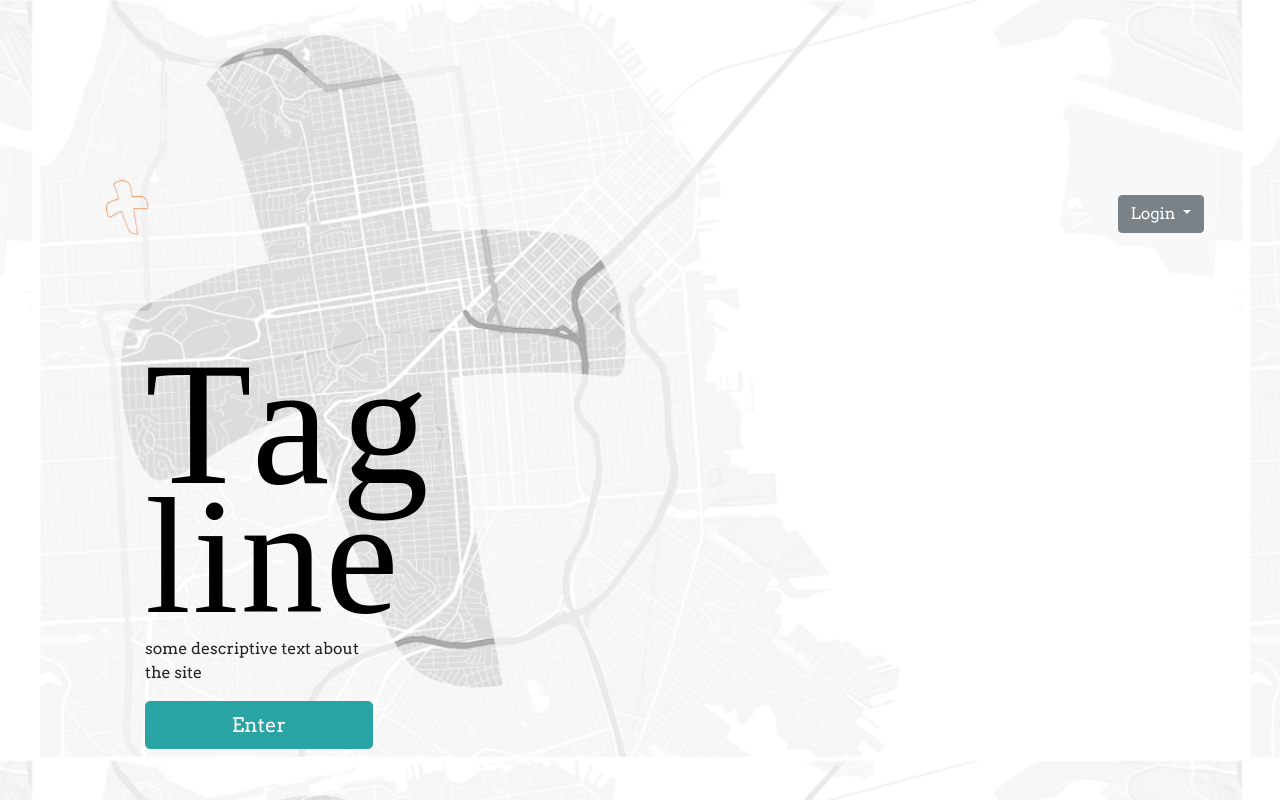
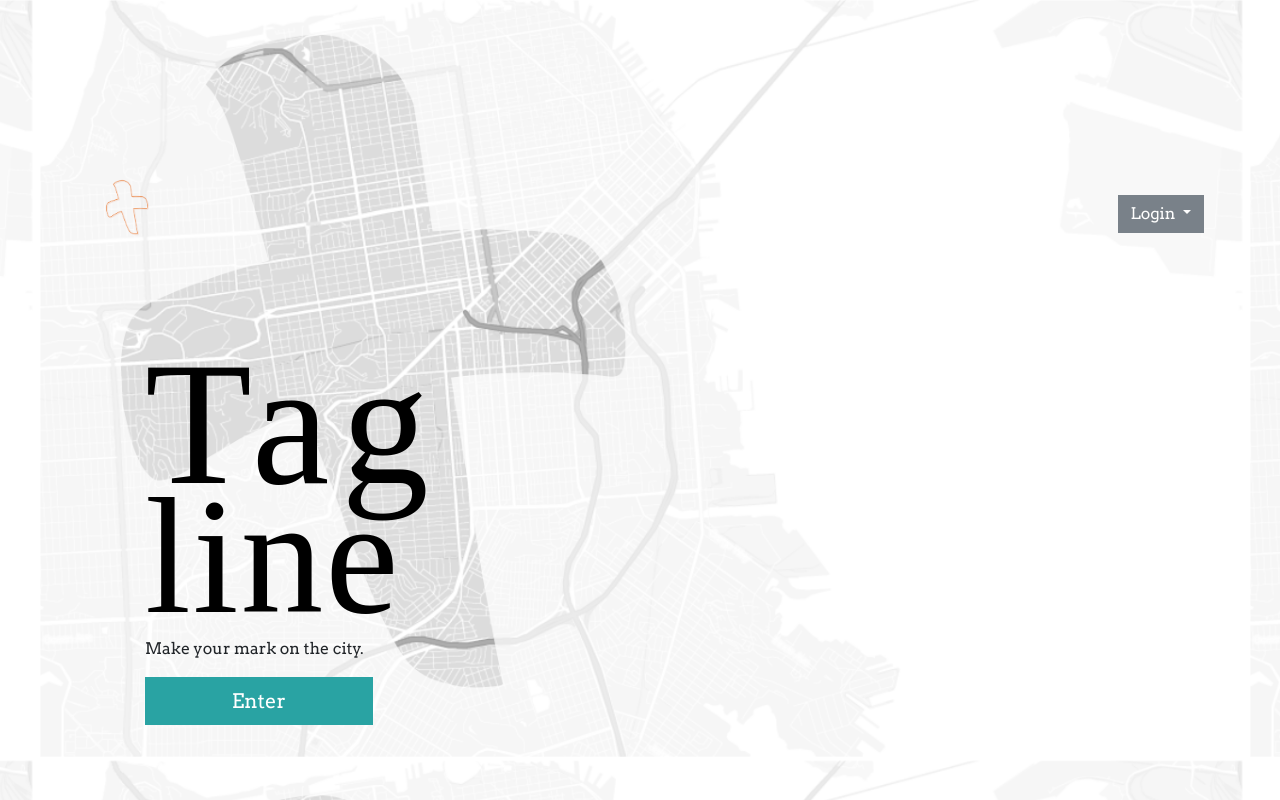
Before and after one commit to DrewForeman/tagline, a Flask app: page /test in a window 1280 px wide. Run offline with Flask 2, Linux system fonts and the light colour scheme; some libraries are stand-ins or nearby versions.

Commit message:
fixed issues with new tags

```diff
--- a/seed_data/genres.txt
+++ b/seed_data/genres.txt
@@ -1,6 +1,7 @@
 architecture
 art
 audio
+culture
 curiosities
 food
 history
--- a/server.py
+++ b/server.py
@@ -121,16 +121,18 @@ def handle_add_tag():
     video_url=request.form.get('video_url')
     genres=request.form.get('genres')
 
-    tag = add_tag_to_db(latitude,longitude,title,artist,details,primary_image)
+    tag = utils.add_tag_to_db(latitude,longitude,title,artist,details,primary_image)
+
+    print tag
 
     if audio_url:
-        add_media_to_db(tag.tag_id,audio_url,"audio")
+        utils.add_media_to_db(tag.tag_id,audio_url,"audio")
 
     if video_url:
-        add_media_to_db(tag.tag_id,video_url,"video")
+        utils.add_media_to_db(tag.tag_id,video_url,"video")
 
     genres = genres.split(',')
-    add_genres_to_db(tag.tag_id, genres)
+    utils.add_genres_to_db(tag.tag_id, genres)
 
     new_tag = {
         "tagId": tag.tag_id,
@@ -142,7 +144,8 @@ def handle_add_tag():
         "details": tag.details,
         "primaryImage": tag.primary_image,
         "media": [{media.media_id : {"media_type":media.media_type,
-                                     "url":media.media_url}} for media in tag.medias]
+                                     "url":media.media_url}} for media in tag.medias],
+        "comments": []
     }
 
     return jsonify(new_tag)
--- a/static/infodivs.js
+++ b/static/infodivs.js
@@ -83,7 +83,6 @@ function buildTagDisplayDiv(tag){
 /** Create basic image and title display that shows on load. */
 function createDisplayBase(tag){
   infoDiv = '<div class="card card-inverse">';
-  console.log(tag.comments[0])
   if (tag.primaryImage) {
     infoDiv += '<img class="card-img" src="'+tag.primaryImage+'" alt="Card image" style="width: 100%;">' +
                '<div class="card-img-overlay" style="background-color: rgba(51,51,51,0.6);" data-toggle="collapse" data-target="#'+tag.tagId+'" id="img-toggle-'+tag.tagId+'">' +
@@ -148,7 +147,7 @@ function addCommentsToDiv(tag) {
   // new comment form
   infoDiv += '<li class="list-group-item" id="add-comment-'+tag.tagId+'">' +
              '<form class="form input-group input-group-lg" id="comment-form-'+tag.tagId+'">' +
-             '<input type="text" class="form-control" placeholder="Say something..." aria-describedby="basic-addon1" id="new-comment-'+tag.tagId+'">' +
+             '<input type="text" class="form-control" placeholder="Say something..."  id="new-comment-'+tag.tagId+'">' +
              // '<input type="file" id="file-'+tag.tagId+'" accept="image/*" >' +
              '<i class="fa fa-microphone" aria-hidden="true"></i>' +
              '<i class="fa fa-picture-o" aria-hidden="true"></i>' +
@@ -263,6 +262,7 @@ function submitTag(lat, lng){
               'video_url': $('#video_url').val(),
               'genres': getGenreVals().toString()
               }
+      console.log(data)
 
       $.post('/new-tag.json', data, function(newTag){
         newTagMarker = createMarker(newMarkersArray[0].position,
@@ -277,9 +277,14 @@ function submitTag(lat, lng){
         clearClickMarker()
         buildTagDisplayDiv(newTag)
         bindMarkerInfo(newTagMarker, infoDiv, newTag, 0)
+        console.log('inside success function')
+        // $('#add-tag-form')[0].reset();
+        // $('#myModal').modal('hide');
+        // $('.genre').removeClass('active');
+      })
+        console.log('outside success function')
         $('#add-tag-form')[0].reset();
         $('#myModal').modal('hide');
         $('.genre').removeClass('active');
-      })
   });
 }
--- a/static/map.js
+++ b/static/map.js
@@ -84,6 +84,7 @@ function initMap() {
             $('div.card-img-overlay').click(function(){
               $(this).toggleClass('hidden-overlay');
             });
+
           });
       });
   } else {
--- a/static/maps.css
+++ b/static/maps.css
@@ -22,18 +22,6 @@ html, body {
 }
 
 
-/*textarea:-webkit-autofill {
-    background-color: rgb(255, 255, 255);
-    background-image: none;
-    color: rgb(0, 0, 0);
-}
-
-input:-webkit-autofill {
-    background-color: white;
-    background-image: none;
-    color: rgb(0, 0, 0);
-}*/
-
 .fixed {
   position: fixed;
 
@@ -56,6 +44,14 @@ body {
   font-family: 'Arvo', serif;
   padding-top: 140px;
   /*background-color: gray;*/
+}
+
+.form-control{
+  border-radius:0px;
+}
+
+.btn{
+  border-radius:0px;
 }
 
 .btn-success-outline{
@@ -204,6 +200,9 @@ height: 64px;
   padding-left:50px;
 }
 
+input:-webkit-autofill{
+  background-color: white;
+}
 
 @media (max-width: 768px) {
     .container-fluid {
--- a/templates/test.html
+++ b/templates/test.html
@@ -96,7 +96,7 @@ body{
 
     <div class="col-sm-5 col-md-5 col-lg-3 for-title">
       <p class="header"><span id="title-spacing">Tag</span><br>line</p>
-      <p>some descriptive text about the site</p>
+      <p>Make your mark on the city.</p>
       <a type="button" class="btn btn-success btn-lg btn-block" href="/">Enter</a>
     </div>
 
```
Also changed, not shown: utils.py (+7 -6 lines), static/img/profilepic.jpg (deleted).
